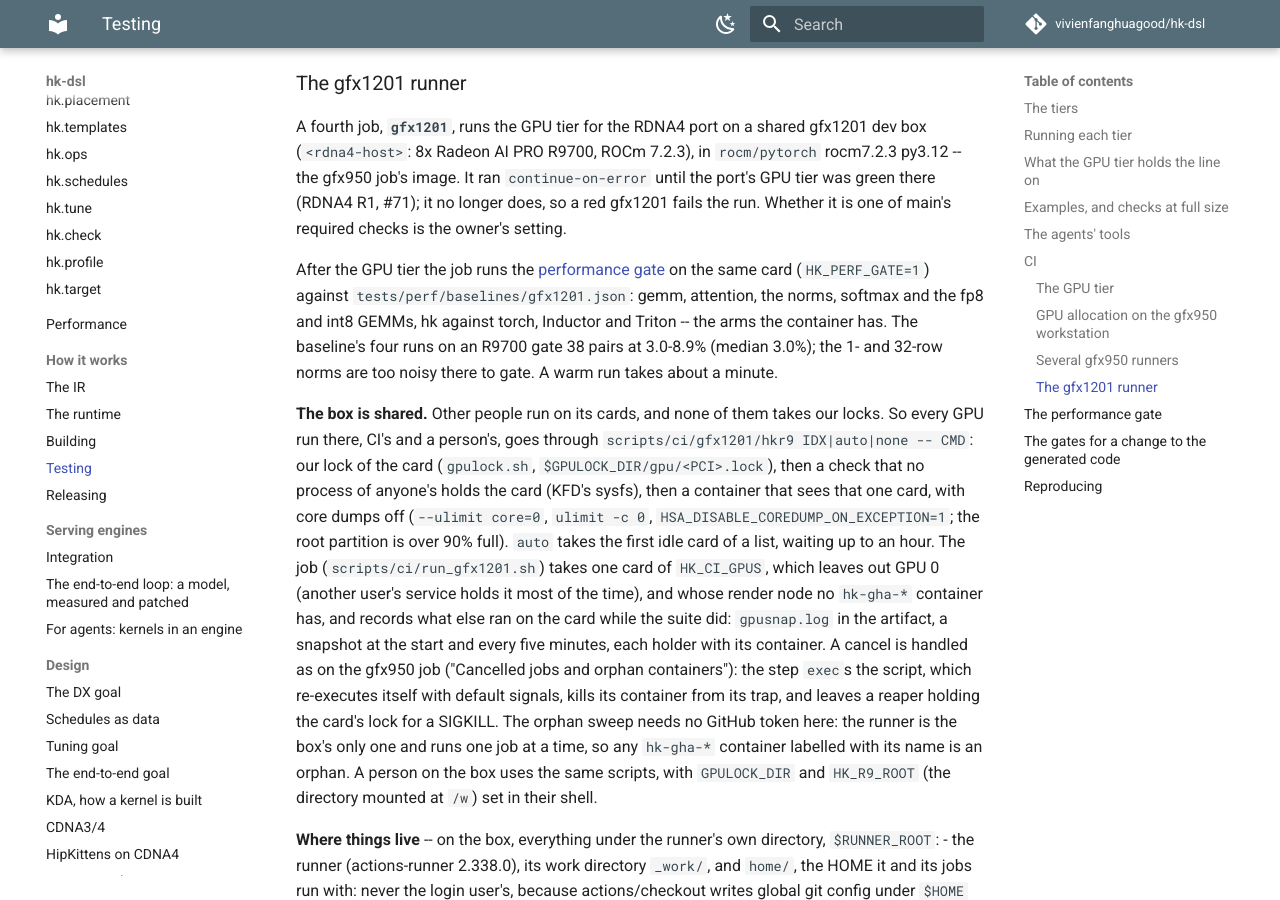
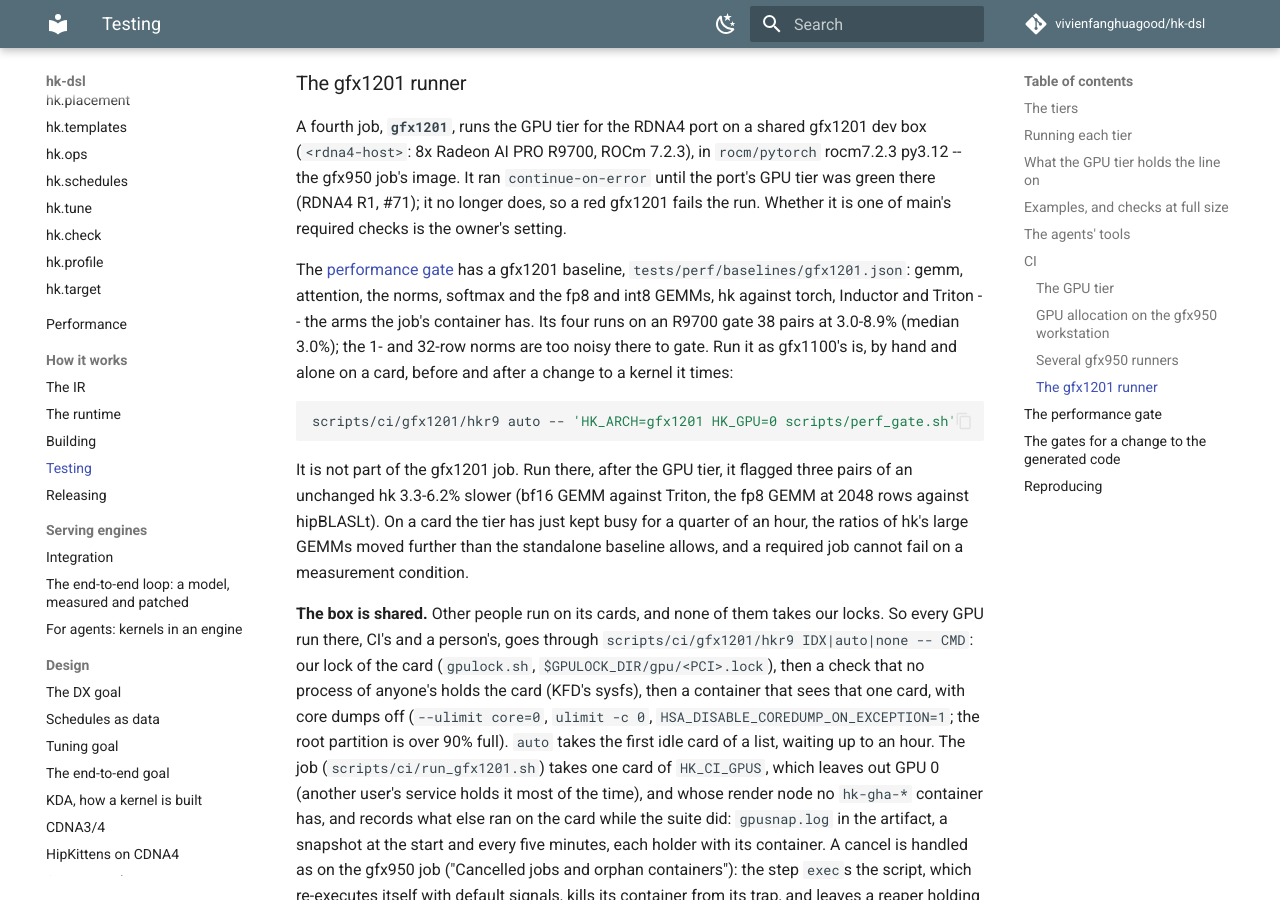
Before and after one commit to vivienfanghuagood/hk-dsl, an MkDocs documentation site: the page built from docs/testing.md, in a window 1280 px wide and 900 px high, scrolled down 11164 px. Built offline with MkDocs 1.6.1 and Material for MkDocs 9.7.7, drawn with Linux system fonts in a browser that asks for light colours; comment, search, counter and statistics services are not loaded.

Commit message:
perf gate on gfx1201: by hand, not in the gfx1201 job
Its first run in the job, after the GPU tier on the same card, flagged three
pairs of an unchanged hk (bf16 GEMM 2048x4096x4096 and 2048x4096x12288
against Triton by 3.3% and 4.6%, the fp8 GEMM at 2048 rows against
hipBLASLt by 6.2%; tolerances 3.2-3.4%). The baseline was measured
standalone; the job's card has just run the tier for 15 minutes. A required
job cannot fail on that, so HK_PERF_GATE is off again there and
docs/testing.md says to run the gate as gfx1100's is run: by hand, alone on
a card, around a kernel change.

Co-Authored-By: Claude <noreply@anthropic.com>

````diff
--- a/docs/testing.md
+++ b/docs/testing.md
@@ -562,12 +562,24 @@ gfx1201 dev box (`<rdna4-host>`: 8x Radeon AI PRO R9700, ROCm 7.2.3), in
 it no longer does, so a red gfx1201 fails the run. Whether it is one of main's
 required checks is the owner's setting.
 
-After the GPU tier the job runs the [performance gate](#the-performance-gate)
-on the same card (`HK_PERF_GATE=1`) against `tests/perf/baselines/gfx1201.json`:
-gemm, attention, the norms, softmax and the fp8 and int8 GEMMs, hk against
-torch, Inductor and Triton -- the arms the container has. The baseline's four
-runs on an R9700 gate 38 pairs at 3.0-8.9% (median 3.0%); the 1- and 32-row norms
-are too noisy there to gate. A warm run takes about a minute.
+The [performance gate](#the-performance-gate) has a gfx1201 baseline,
+`tests/perf/baselines/gfx1201.json`: gemm, attention, the norms, softmax and
+the fp8 and int8 GEMMs, hk against torch, Inductor and Triton -- the arms the
+job's container has. Its four runs on an R9700 gate 38 pairs at 3.0-8.9%
+(median 3.0%); the 1- and 32-row norms are too noisy there to gate. Run it as
+gfx1100's is, by hand and alone on a card, before and after a change to a
+kernel it times:
+
+```bash
+scripts/ci/gfx1201/hkr9 auto -- 'HK_ARCH=gfx1201 HK_GPU=0 scripts/perf_gate.sh'
+```
+
+It is not part of the gfx1201 job. Run there, after the GPU tier, it flagged
+three pairs of an unchanged hk 3.3-6.2% slower (bf16 GEMM against Triton, the
+fp8 GEMM at 2048 rows against hipBLASLt). On a card the tier has just kept busy
+for a quarter of an hour, the ratios of hk's large GEMMs moved further than the
+standalone baseline allows, and a required job cannot fail on a measurement
+condition.
 
 **The box is shared.** Other people run on its cards, and none of them takes
 our locks. So every GPU run there, CI's and a person's, goes through
````
Also changed, not shown: 1 other file.
